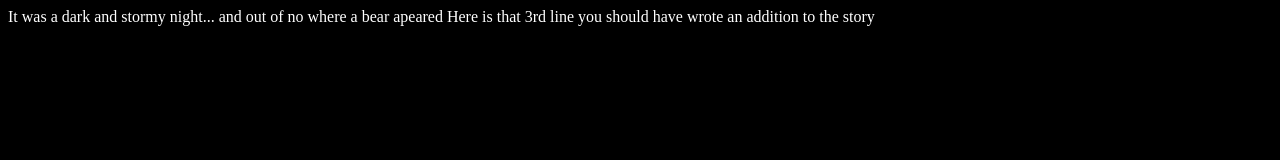
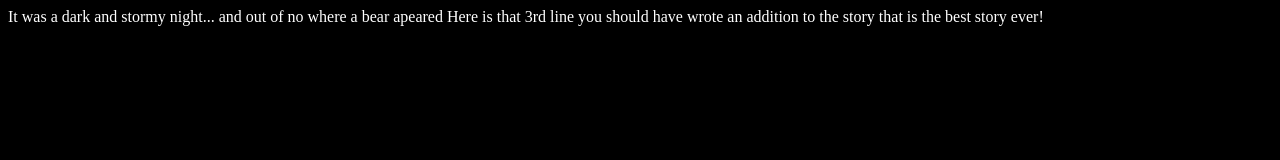
Before and after one commit to ttaylor993/fireside-story, a plain HTML site: page index.html in a window 1280 px wide. Drawn offline with Linux system fonts and the light colour scheme.

Commit message:
more changes

```diff
--- a/index.html
+++ b/index.html
@@ -5,6 +5,7 @@
         and out of no where a bear apeared
         Here is that 3rd line
         you should have wrote an addition to the story
+        that is the best story ever!
     </p>
 </body>
 </html>
```
